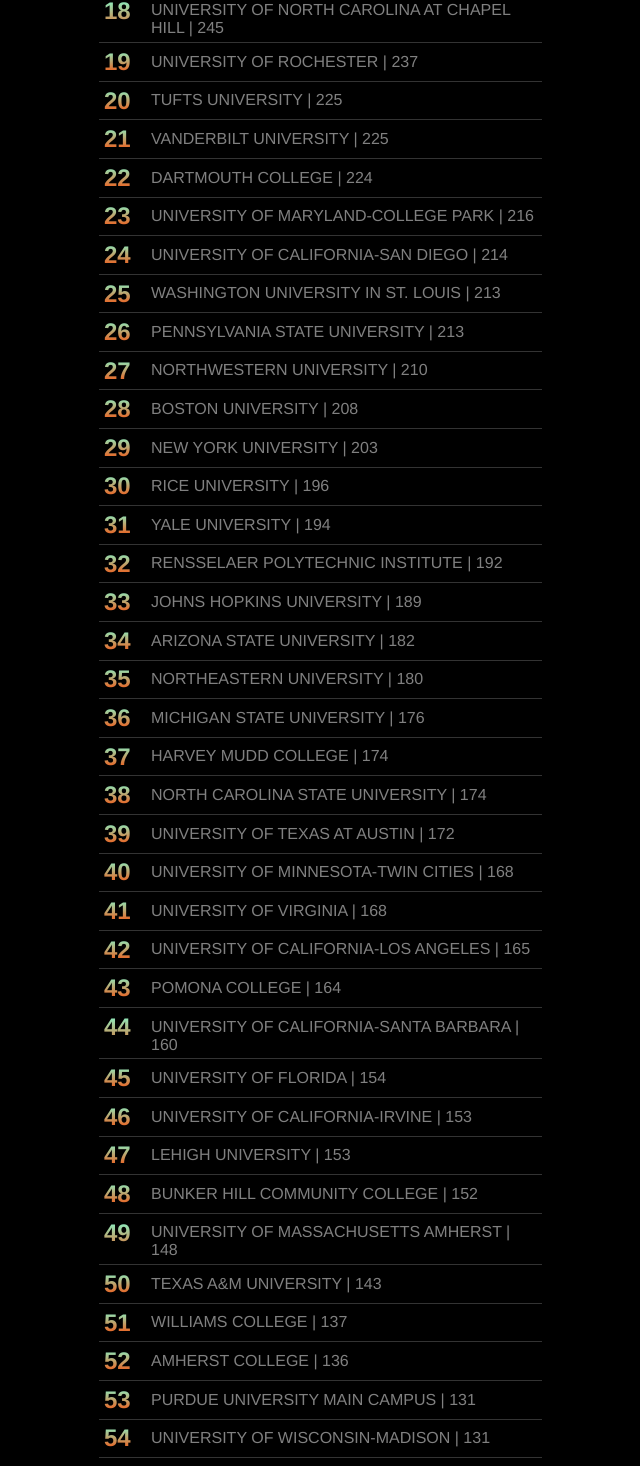
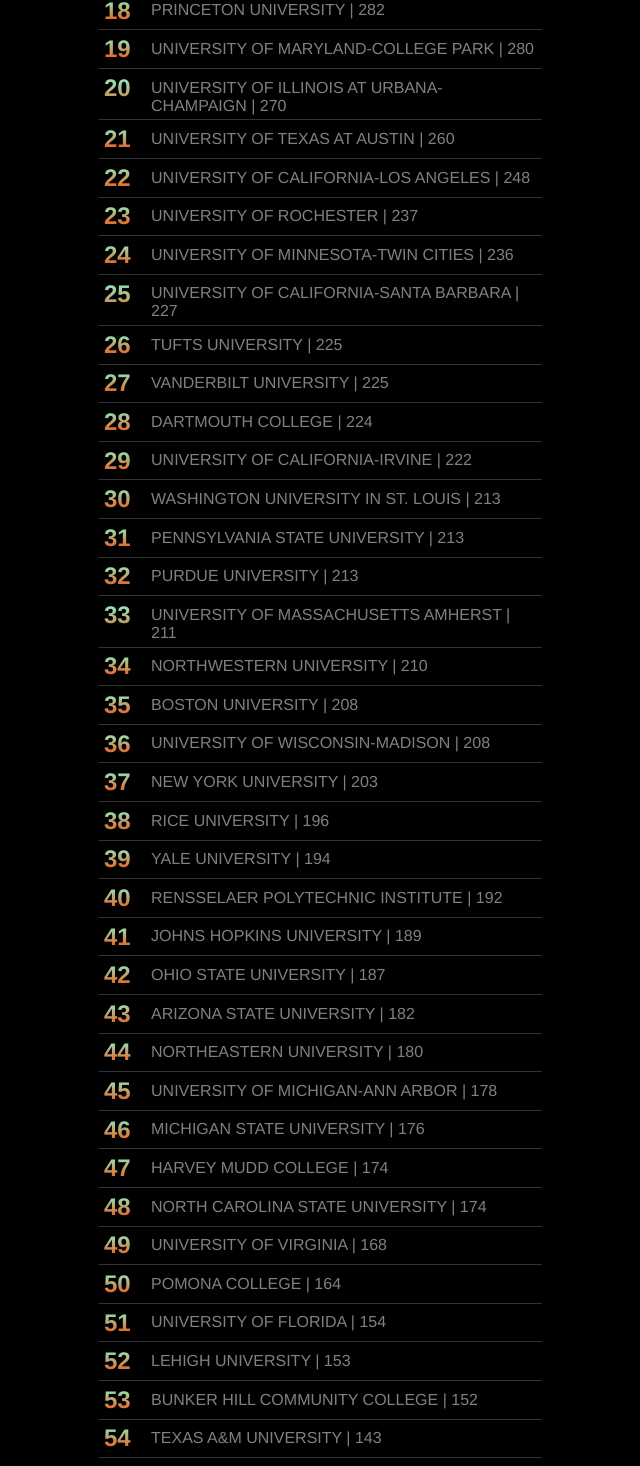
Before and after one commit to Sjviray814/college-scraper-website, a React (Create React App) app: page / in a window 1280 px wide. Shown: the part 832-2298 px from the top of the page, without its empty margins (312-952 px from the left). Built offline with nearby package versions, Linux system fonts and the light colour scheme.

Commit message:
Update colleges.js
fixed the 4th website

```diff
--- a/src/Searchbar/colleges.js
+++ b/src/Searchbar/colleges.js
@@ -10,49 +10,52 @@ const colleges = [
   { 'UNIVERSITY OF PENNSYLVANIA': 337 },
   { 'DUKE UNIVERSITY': 335 },
   { 'UNIVERSITY OF SOUTHERN CALIFORNIA': 329 },
+  { 'UNIVERSITY OF NORTH CAROLINA AT CHAPEL HILL': 319 },
   { 'UNIVERSITY OF WASHINGTON': 312 },
+  { 'UNIVERSITY OF CALIFORNIA-SAN DIEGO': 306 },
   { 'BROWN UNIVERSITY': 300 },
   { 'UNIVERSITY OF CHICAGO': 295 },
   { 'CALIFORNIA INSTITUTE OF TECHNOLOGY': 295 },
   { 'PRINCETON UNIVERSITY': 282 },
+  { 'UNIVERSITY OF MARYLAND-COLLEGE PARK': 280 },
   { 'UNIVERSITY OF ILLINOIS AT URBANA-CHAMPAIGN': 270 },
-  { 'UNIVERSITY OF NORTH CAROLINA AT CHAPEL HILL': 245 },
+  { 'UNIVERSITY OF TEXAS AT AUSTIN': 260 },
+  { 'UNIVERSITY OF CALIFORNIA-LOS ANGELES': 248 },
   { 'UNIVERSITY OF ROCHESTER': 237 },
+  { 'UNIVERSITY OF MINNESOTA-TWIN CITIES': 236 },
+  { 'UNIVERSITY OF CALIFORNIA-SANTA BARBARA': 227 },
   { 'TUFTS UNIVERSITY': 225 },
   { 'VANDERBILT UNIVERSITY': 225 },
   { 'DARTMOUTH COLLEGE': 224 },
-  { 'UNIVERSITY OF MARYLAND-COLLEGE PARK': 216 },
-  { 'UNIVERSITY OF CALIFORNIA-SAN DIEGO': 214 },
+  { 'UNIVERSITY OF CALIFORNIA-IRVINE': 222 },
   { 'WASHINGTON UNIVERSITY IN ST. LOUIS': 213 },
   { 'PENNSYLVANIA STATE UNIVERSITY': 213 },
+  { 'PURDUE UNIVERSITY': 213 },
+  { 'UNIVERSITY OF MASSACHUSETTS AMHERST': 211 },
   { 'NORTHWESTERN UNIVERSITY': 210 },
   { 'BOSTON UNIVERSITY': 208 },
+  { 'UNIVERSITY OF WISCONSIN-MADISON': 208 },
   { 'NEW YORK UNIVERSITY': 203 },
   { 'RICE UNIVERSITY': 196 },
   { 'YALE UNIVERSITY': 194 },
   { 'RENSSELAER POLYTECHNIC INSTITUTE': 192 },
   { 'JOHNS HOPKINS UNIVERSITY': 189 },
+  { 'OHIO STATE UNIVERSITY': 187 },
   { 'ARIZONA STATE UNIVERSITY': 182 },
   { 'NORTHEASTERN UNIVERSITY': 180 },
+  { 'UNIVERSITY OF MICHIGAN-ANN ARBOR': 178 },
   { 'MICHIGAN STATE UNIVERSITY': 176 },
   { 'HARVEY MUDD COLLEGE': 174 },
   { 'NORTH CAROLINA STATE UNIVERSITY': 174 },
-  { 'UNIVERSITY OF TEXAS AT AUSTIN': 172 },
-  { 'UNIVERSITY OF MINNESOTA-TWIN CITIES': 168 },
   { 'UNIVERSITY OF VIRGINIA': 168 },
-  { 'UNIVERSITY OF CALIFORNIA-LOS ANGELES': 165 },
   { 'POMONA COLLEGE': 164 },
-  { 'UNIVERSITY OF CALIFORNIA-SANTA BARBARA': 160 },
   { 'UNIVERSITY OF FLORIDA': 154 },
-  { 'UNIVERSITY OF CALIFORNIA-IRVINE': 153 },
   { 'LEHIGH UNIVERSITY': 153 },
   { 'BUNKER HILL COMMUNITY COLLEGE': 152 },
-  { 'UNIVERSITY OF MASSACHUSETTS AMHERST': 148 },
   { 'TEXAS A&M UNIVERSITY': 143 },
   { 'WILLIAMS COLLEGE': 137 },
+  { 'RUTGERS UNIVERSITY–NEW BRUNSWICK': 137 },
   { 'AMHERST COLLEGE': 136 },
-  { 'PURDUE UNIVERSITY MAIN CAMPUS': 131 },
-  { 'UNIVERSITY OF WISCONSIN-MADISON': 131 },
   { 'STATE UNIVERSITY OF NEW YORK AT STONY BROOK': 126 },
   { 'EMORY UNIVERSITY': 126 },
   { 'CASE WESTERN RESERVE UNIVERSITY': 124 },
@@ -60,7 +63,6 @@ const colleges = [
   { 'VIRGINIA POLYTECHNIC INSTITUTE AND STATE UNIVERSITY': 121 },
   { 'UNIVERSITY OF GEORGIA': 119 },
   { 'WORCESTER POLYTECHNIC INSTITUTE': 116 },
-  { 'OHIO STATE UNIVERSITY': 114 },
   { 'UNIVERSITY OF NOTRE DAME': 107 },
   { 'ROSE-HULMAN INSTITUTE OF TECHNOLOGY': 105 },
   { 'BRANDEIS UNIVERSITY': 104 },
@@ -68,10 +70,11 @@ const colleges = [
   { 'COLLEGE OF WILLIAM & MARY': 100 },
   { 'UNIVERSITY OF CALIFORNIA-DAVIS': 94 },
   { 'IOWA STATE UNIVERSITY': 94 },
+  { 'UNIVERSITY OF MARYLAND BALTIMORE COUNTY': 93 },
   { 'UNIVERSITY OF ARIZONA': 90 },
   { 'GRINNELL COLLEGE': 86 },
   { 'UNIVERSITY OF MICHIGAN': 84 },
-  { 'UNIVERSITY OF MICHIGAN-ANN ARBOR': 84 },
+  { 'TOYOTA TECHNOLOGICAL INSTITUTE AT CHICAGO': 79 },
   { 'UNIVERSITY OF CALIFORNIA-SANTA CRUZ': 77 },
   { 'UNIVERSITY OF CENTRAL FLORIDA': 73 },
   { 'GEORGETOWN UNIVERSITY': 72 },
@@ -81,83 +84,108 @@ const colleges = [
   { 'BOSTON COLLEGE': 71 },
   { 'UNIVERSITY OF SOUTH FLORIDA': 71 },
   { 'UNIVERSITY OF CALIFORNIA-RIVERSIDE': 67 },
+  { 'TEXAS A&M UNIVERSITY, COLLEGE STATION': 66 },
   { 'VIRGINIA TECH': 64 },
   { 'UNIVERSITY OF PITTSBURGH': 64 },
   { 'INDIANA UNIVERSITY AT BLOOMINGTON': 63 },
   { 'STEVENS INSTITUTE OF TECHNOLOGY': 63 },
-  { 'RUTGERS UNIVERSITY–NEW BRUNSWICK': 62 },
   { 'SAN JOSE STATE UNIVERSITY': 62 },
   { 'UNIVERSITY OF PITTSBURGH PITTSBURGH CAMPUS': 62 },
   { 'VILLANOVA UNIVERSITY': 61 },
+  { 'NORTHWESTERN UNIVERSITY, EVANSTON': 61 },
   { 'WELLESLEY COLLEGE': 60 },
   { 'COLORADO SCHOOL OF MINES': 60 },
   { 'STATE UNIVERSITY OF NEW YORK AT BUFFALO': 60 },
   { 'OREGON STATE UNIVERSITY': 60 },
   { 'MIDDLEBURY COLLEGE': 59 },
   { 'UNIVERSITY OF NEBRASKA – LINCOLN': 59 },
+  { 'UNIVERSITY OF CALIFORNIA, DAVIS': 59 },
   { 'BOWDOIN COLLEGE': 57 },
   { 'SWARTHMORE COLLEGE': 54 },
   { 'COLGATE UNIVERSITY': 54 },
   { 'WAKE FOREST UNIVERSITY': 53 },
+  { 'UNIVERSITY OF CALIFORNIA, RIVERSIDE': 53 },
+  { 'HARVARD MEDICAL SCHOOL': 52 },
   { 'HAVERFORD COLLEGE': 51 },
   { 'ROCHESTER INSTITUTE OF TECHNOLOGY': 51 },
   { 'UNIVERSITY OF COLORADO AT BOULDER': 51 },
   { 'UNIVERSITY OF DELAWARE': 51 },
   { 'UNIVERSITY OF CONNECTICUT': 50 },
   { 'LAGUARDIA COMMUNITY COLLEGE': 49 },
+  { 'STATE UNIVERSITY OF NEW YORK, STONY BROOK': 48 },
+  { 'UNIVERSITY OF CALIFORNIA, MERCED': 47 },
   { 'GEORGIA STATE UNIVERSITY': 46 },
+  { 'UNIVERSITY OF PITTSBURGH HEALTH SCIENCES': 46 },
   { 'COLLIN COUNTY COMMUNITY COLLEGE DISTRICT': 45 },
+  { 'UNIVERSITY OF TEXAS, DALLAS': 45 },
   { 'FLORIDA INSTITUTE OF TECHNOLOGY': 44 },
+  { 'STATE UNIVERSITY OF NEW YORK, BUFFALO': 44 },
   { 'MOUNT HOLYOKE COLLEGE': 43 },
+  { 'UNIVERSITY OF TEXAS, SAN ANTONIO': 43 },
   { 'CALIFORNIA POLYTECHNIC STATE UNIVERSITY': 41 },
   { 'UNIVERSITY OF COLORADO BOULDER': 41 },
   { 'NORTH HENNEPIN COMMUNITY COLLEGE': 41 },
   { 'NEW JERSEY INSTITUTE OF TECHNOLOGY': 41 },
   { 'STATE UNIVERSITY OF NEW YORK AT BINGHAMTON': 41 },
   { 'ST OLAF COLLEGE': 40 },
+  { 'UNIVERSITY OF ILLINOIS, CHICAGO': 40 },
   { 'NORMANDALE COMMUNITY COLLEGE': 39 },
+  { 'WEILL CORNELL MEDICINE': 39 },
   { 'CLAREMONT MCKENNA COLLEGE': 38 },
+  { 'COLLEGE OF WILLIAM AND MARY': 38 },
   { 'FLORIDA STATE UNIVERSITY': 37 },
   { 'NORTHERN VIRGINIA COMMUNITY COLLEGE': 36 },
   { 'UNIVERSITY OF CINCINNATI MAIN CAMPUS': 36 },
   { 'UNIVERSITY OF KENTUCKY': 36 },
   { 'DREXEL UNIVERSITY': 35 },
+  { 'TEMPLE UNIVERSITY': 34 },
   { 'BRIGHAM YOUNG UNIVERSITY-PROVO': 33 },
   { 'SOUTHERN METHODIST UNIVERSITY': 32 },
   { 'CONNECTICUT COLLEGE': 31 },
   { 'CLEMSON UNIVERSITY': 31 },
+  { 'UNIVERSITY OF HOUSTON': 30 },
   { 'SMITH COLLEGE': 29 },
   { 'UNIVERSITY OF IOWA': 29 },
   { 'GEORGE WASHINGTON UNIVERSITY': 29 },
+  { 'UNIVERSITY OF CALIFORNIA, SANTA CRUZ': 29 },
   { 'COLORADO STATE UNIVERSITY': 28 },
   { 'SAINT JOHNS UNIVERSITY': 28 },
   { 'UNIVERSITY OF ILLINOIS AT CHICAGO': 28 },
+  { 'INDIANA UNIVERSITY-BLOOMINGTON': 28 },
   { 'DEPAUW UNIVERSITY': 27 },
+  { 'UNIVERSITY OF COLORADO, BOULDER': 27 },
   { 'SEATTLE UNIVERSITY': 26 },
   { 'UNIVERSITY OF OKLAHOMA NORMAN CAMPUS': 26 },
   { 'FLORIDA INTERNATIONAL UNIVERSITY': 26 },
-  { 'SYRACUSE UNIVERSITY': 25 },
+{ 'SYRACUSE UNIVERSITY': 25 },
   { 'UNIVERSITY OF PITTSBURGH-PITTSBURGH CAMPUS': 25 },
+  { 'GEORGE MASON UNIVERSITY': 25 },
   { 'NORWALK COMMUNITY COLLEGE': 24 },
   { 'QUEENSBOROUGH COMMUNITY COLLEGE': 23 },
   { 'WENTWORTH INSTITUTE OF TECHNOLOGY': 22 },
   { 'OKLAHOMA STATE UNIVERSITY MAIN CAMPUS': 22 },
   { 'AUBURN UNIVERSITY': 21 },
+  { 'WASHINGTON UNIVERSITY IN SAINT LOUIS': 21 },
   { 'MICHIGAN TECHNOLOGICAL UNIVERSITY': 20 },
   { 'CITY UNIVERSITY OF NEW YORK GRAD. CENTER': 20 },
+  { 'WASHINGTON STATE UNIVERSITY, PULLMAN': 20 },
   { 'UNIVERSITY OF NEBRASKA–LINCOLN': 19 },
   { 'KENT STATE UNIVERSITY MAIN CAMPUS': 19 },
   { 'ILLINOIS INSTITUTE OF TECHNOLOGY': 19 },
+  { 'UNIVERSITY OF TENNESSEE, KNOXVILLE': 19 },
   { 'CITY COLLEGE OF NEW YORK': 18 },
   { 'GONZAGA UNIVERSITY': 18 },
   { 'UNIVERSITY OF TENNESSEE': 18 },
+  { 'UNIVERSITY OF CONNECTICUT, STORRS': 18 },
   { 'PROVIDENCE COLLEGE': 17 },
-  { 'UNIVERSITY OF MARYLAND BALTIMORE COUNTY': 17 },
+  { 'UNIVERSITY OF SOUTH FLORIDA SYSTEM': 17 },
   { 'BRIGHAM YOUNG UNIVERSITY': 15 },
   { 'STONEHILL COLLEGE': 15 },
+  { 'UNIVERSITY OF CALIFORNIA, SAN FRANCISCO': 15 },
   { 'CLARKSON UNIVERSITY': 14 },
   { 'CREIGHTON UNIVERSITY': 14 },
   { 'UNIVERSITY OF ARKANSAS': 13 },
+  { 'UNIVERSITY OF NORTH CAROLINA, CHARLOTTE': 13 },
   { 'UNIVERSITY OF MIAMI': 12 },
   { 'WASHINGTON STATE UNIVERSITY': 12 },
   { 'VASSAR COLLEGE': 11 },
@@ -174,7 +202,10 @@ const colleges = [
   { 'TULANE UNIVERSITY': 5 },
   { 'FURMAN UNIVERSITY': 5 },
   { 'UNIVERSITY OF TEXAS AT ARLINGTON': 4 },
+  { 'UNIVERSITY OF RHODE ISLAND': 3 },
   { 'UNIVERSITY OF SOUTH CAROLINA COLUMBIA': 2 },
-  { 'UNIVERSITY AT BUFFALO': 1 }];
+  { 'UNIVERSITY AT BUFFALO': 1 },
+  { 'ICAHN SCHOOL OF MEDICINE AT MOUNT SINAI': 1 }
+  ];
 
 export default colleges;
```
